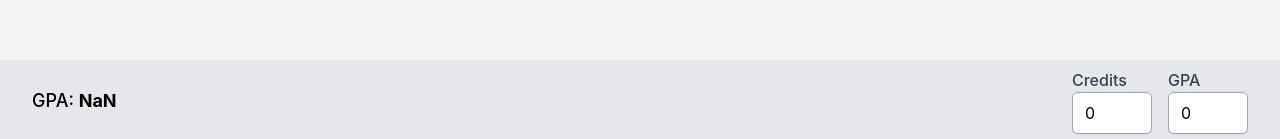
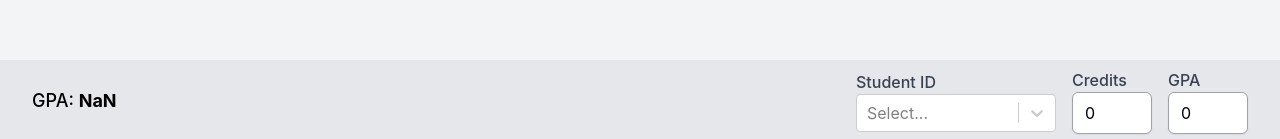
Before and after one commit to Cyberistic/KuwaitUniversity-GPA-Calculator, a React (Create React App) app: page / in a window 1280 px wide. Shown: the part 658-797 px from the top of the page. Built offline with nearby package versions, Linux system fonts and the light colour scheme; no server answers.

Commit message:
Added searchable students

```diff
--- a/package.json
+++ b/package.json
@@ -16,7 +16,9 @@
     "react-dom": "^18.2.0",
     "react-dropzone": "^14.2.3",
     "react-scripts": "5.0.1",
-    "web-vitals": "^2.1.4"
+    "react-select": "^5.7.2",
+    "web-vitals": "^2.1.4",
+    "xlsx": "^0.18.5"
   },
   "scripts": {
     "start": "react-scripts start",
--- a/src/App.js
+++ b/src/App.js
@@ -6,6 +6,8 @@ import { stringify } from "querystring";
 import Dropzone from "react-dropzone";
 import html2canvas from "html2canvas";
 import downloadjs from "downloadjs";
+
+import Select from "react-select";
 
 // preparing for file upload, please ignore
 function getFile(newfile) {
--- a/src/BottomBar.js
+++ b/src/BottomBar.js
@@ -1,12 +1,56 @@
 import { useState, useEffect } from "react";
+import Select from "react-select";
+import { read, utils } from "xlsx";
+
+let options = [];
 
 export default function BottomBar(props) {
   const [pastCredits, setPastCredits] = useState(0);
   const [pastGpa, setPastGpa] = useState(0);
 
+  const [students, setStudents] = useState([]);
+  const [curStudent, setCurStudent] = useState(null);
+
+  /* Fetch and update the state once */
+  useEffect(() => {
+    (async () => {
+      const f = await (await fetch("grades.xlsx")).arrayBuffer();
+      const wb = read(f); // parse the array buffer
+      const ws = wb.Sheets[wb.SheetNames[0]]; // get the first worksheet
+      const data = utils.sheet_to_json(ws); // generate objects
+      const studentInfo = data.map((student) => {
+        return {
+          studentID: student.STUDENT_ID,
+          accumulatedCreditsPassed: student.ACCUMULATED_CREDITS_PASSED,
+          accumulatedGPA: student.ACCUMULATED_GPA
+        };
+      });
+      setStudents(studentInfo); // update state
+    })();
+  }, []);
+
+  useEffect(() => {
+    options = students.map((student) => {
+      return {
+        label: student.studentID,
+        value: student.studentID
+      };
+    });
+  }, [students]);
   useEffect(() => {
     props.onBottomBarChange(pastGpa, pastCredits);
   }, [pastGpa, pastCredits]);
+
+  const onStudentChange = (e) => {
+    setCurStudent(e);
+
+    const student = students.find((student) => student.studentID === e.value);
+    if (student) {
+      setPastCredits(student.accumulatedCreditsPassed);
+      setPastGpa(student.accumulatedGPA);
+      console.log(student);
+    }
+  };
 
   const onCreditsChange = (credits) => {
     // Ensure that credits is an integer or an empty string
@@ -49,13 +93,26 @@ export default function BottomBar(props) {
         </div>
         <div className="flex items-center">
           <div className="mr-4">
+            <label className="block font-medium text-gray-700">
+              Student ID
+            </label>
+            <div className="min-w-[200px]">
+              <Select
+                options={options}
+                menuPlacement="top"
+                value={curStudent}
+                onChange={onStudentChange}
+              />
+            </div>
+          </div>
+          <div className="mr-4">
             <label className="block font-medium text-gray-700">Credits</label>
             <input
               type="number"
               className="w-20 py-2 px-3 border border-gray-400 rounded-md shadow-sm focus:outline-none focus:ring-indigo-500 focus:border-indigo-500"
               min="0"
               value={pastCredits}
-              onChange={(e) => onCreditsChange(e.target.value)}
+              onChange={onCreditsChange}
             />
           </div>
           <div>
```
Also changed, not shown: 2 other files (tests, documents, lock files or other folders).
